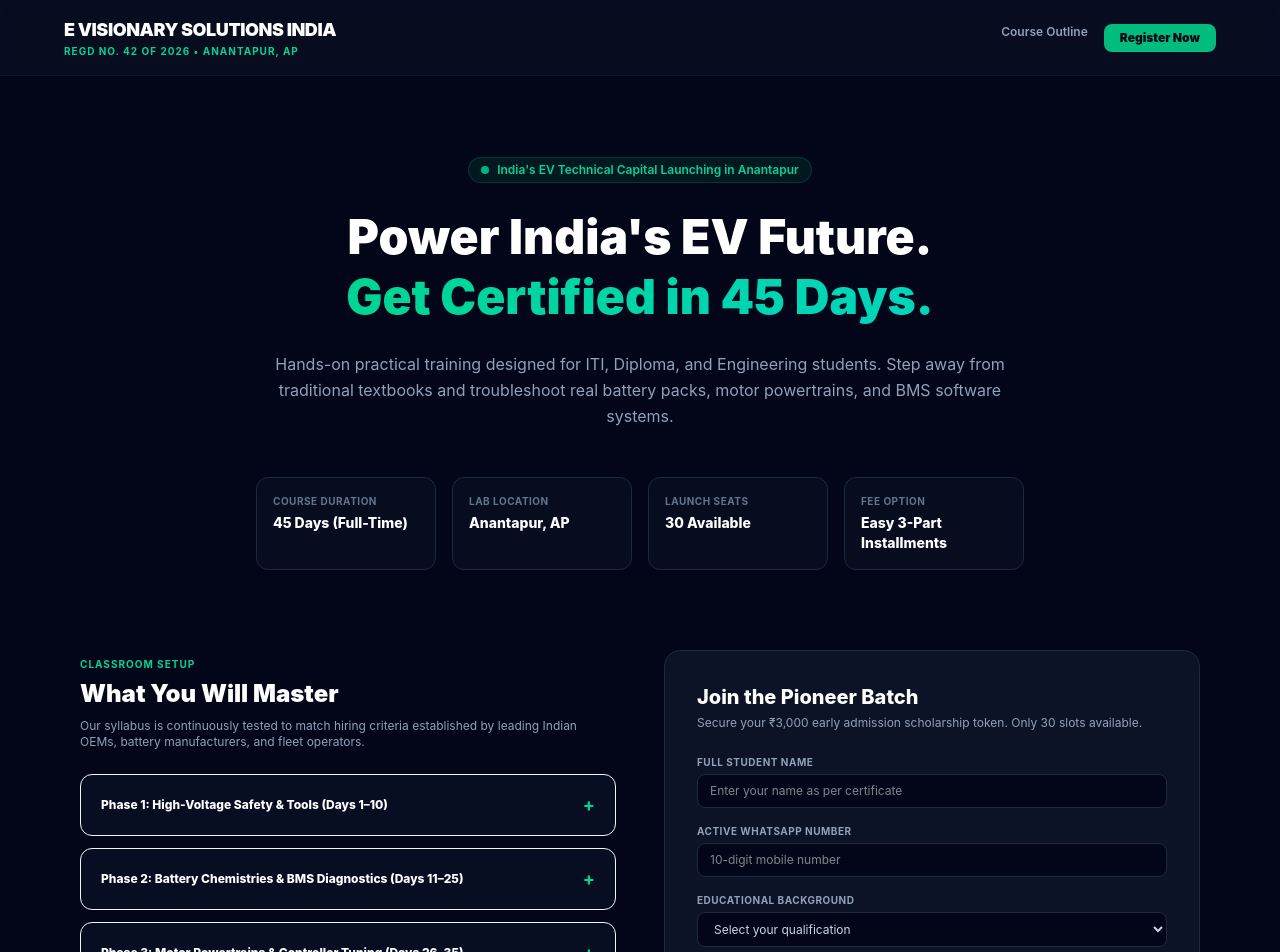
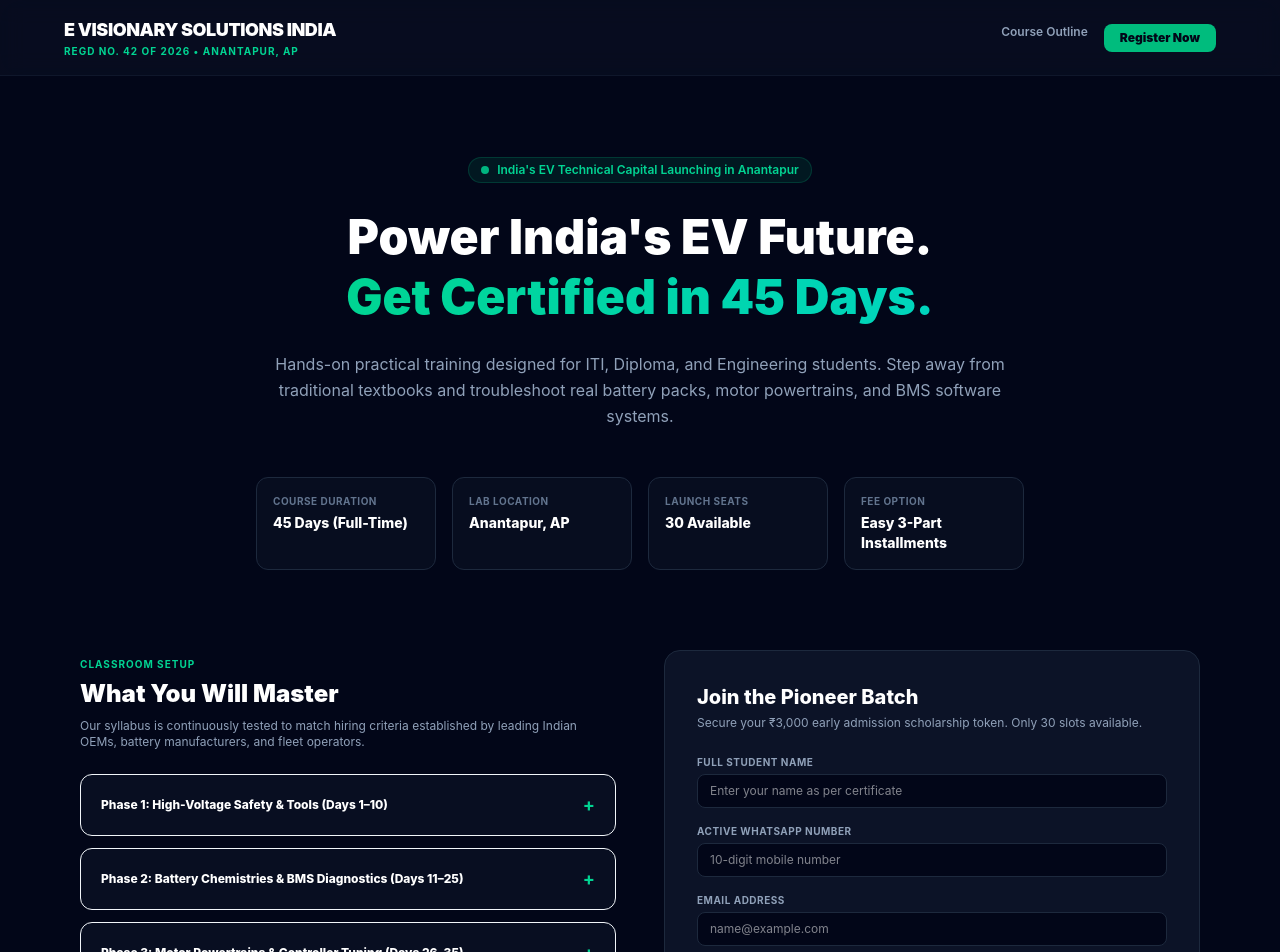
Before and after one commit to evisionATP/evisionary-student-portal, a React (Vite) app: page / in a window 1280 px wide. Shown: the top 952 px of the page. Built offline with nearby package versions, Linux system fonts and the light colour scheme.

Commit message:
feat: switch simulated form intake to active google script endpoint_email

```diff
--- a/src/App.jsx
+++ b/src/App.jsx
@@ -1,10 +1,11 @@
 import React, { useState } from 'react';
 
 export default function EnrollmentPortal() {
-  // Form State
+  // Form State (Now tracking email)
   const [formData, setFormData] = useState({
     studentName: '',
     whatsappNumber: '',
+    email: '',
     education: '',
     preferredBatch: '',
     verifiedChecked: false
@@ -36,9 +37,10 @@ export default function EnrollmentPortal() {
     }
   ];
 
-  // Form Validation Logic
+  // Form Validation Logic (Complete with QA-friendly patterns)
   const validateForm = () => {
     let errors = {};
+
     if (!formData.studentName.trim()) {
       errors.studentName = "Student name is required.";
     } else if (formData.studentName.trim().length < 3) {
@@ -50,6 +52,13 @@ export default function EnrollmentPortal() {
       errors.whatsappNumber = "WhatsApp number is required.";
     } else if (!phoneRegex.test(formData.whatsappNumber)) {
       errors.whatsappNumber = "Enter a valid 10-digit Indian mobile number.";
+    }
+
+    const emailRegex = /^[^\s@]+@[^\s@]+\.[^\s@]+$/;
+    if (!formData.email.trim()) {
+      errors.email = "Email address is required.";
+    } else if (!emailRegex.test(formData.email.trim())) {
+      errors.email = "Please enter a valid email address.";
     }
 
     if (!formData.education) {
@@ -87,7 +96,7 @@ export default function EnrollmentPortal() {
 
       const payload = {
         fullName: formData.studentName,
-        email: "Not Collected",
+        email: formData.email.trim(),
         phone: formData.whatsappNumber,
         course: `EV Program (${formData.preferredBatch.toUpperCase()})`,
         experience: formData.education
@@ -205,7 +214,7 @@ export default function EnrollmentPortal() {
             </div>
           </div>
 
-          {/* 📝 Registration & Lead Intake Form */}
+          {/* 📝 Registration Form Layout */}
           <div id="apply" className="bg-slate-900/80 border border-slate-800 rounded-2xl p-6 md:p-8 space-y-6">
             <div className="text-center lg:text-left">
               <h3 className="text-xl font-extrabold text-white">Join the Pioneer Batch</h3>
@@ -224,6 +233,7 @@ export default function EnrollmentPortal() {
               </div>
             ) : (
               <form onSubmit={handleFormSubmit} className="space-y-4">
+                {/* Field 1: Name */}
                 <div>
                   <label className="block text-[10px] uppercase font-bold text-slate-400 tracking-wider mb-1">Full Student Name</label>
                   <input
@@ -238,6 +248,7 @@ export default function EnrollmentPortal() {
                   {formErrors.studentName && <span data-cy="error-name" className="text-[10px] text-red-500 block mt-1">{formErrors.studentName}</span>}
                 </div>
 
+                {/* Field 2: Phone */}
                 <div>
                   <label className="block text-[10px] uppercase font-bold text-slate-400 tracking-wider mb-1">Active WhatsApp Number</label>
                   <input
@@ -252,6 +263,22 @@ export default function EnrollmentPortal() {
                   {formErrors.whatsappNumber && <span data-cy="error-whatsapp" className="text-[10px] text-red-500 block mt-1">{formErrors.whatsappNumber}</span>}
                 </div>
 
+                {/* NEW Field 3: Email Address Integration */}
+                <div>
+                  <label className="block text-[10px] uppercase font-bold text-slate-400 tracking-wider mb-1">Email Address</label>
+                  <input
+                    type="email"
+                    name="email"
+                    data-cy="input-email"
+                    value={formData.email}
+                    onChange={handleInputChange}
+                    placeholder="name@example.com"
+                    className={`w-full bg-slate-950 border ${formErrors.email ? 'border-red-500 focus:border-red-500' : 'border-slate-800 focus:border-emerald-400'} rounded-lg py-2 px-3 text-xs text-white focus:outline-none`}
+                  />
+                  {formErrors.email && <span data-cy="error-email" className="text-[10px] text-red-500 block mt-1">{formErrors.email}</span>}
+                </div>
+
+                {/* Field 4: Education */}
                 <div>
                   <label className="block text-[10px] uppercase font-bold text-slate-400 tracking-wider mb-1">Educational Background</label>
                   <select
@@ -270,6 +297,7 @@ export default function EnrollmentPortal() {
                   {formErrors.education && <span data-cy="error-education" className="text-[10px] text-red-500 block mt-1">{formErrors.education}</span>}
                 </div>
 
+                {/* Field 5: Batch Schedule */}
                 <div>
                   <label className="block text-[10px] uppercase font-bold text-slate-400 tracking-wider mb-1">Preferred Batch Window</label>
                   <div className="grid grid-cols-2 gap-2">
@@ -300,6 +328,7 @@ export default function EnrollmentPortal() {
                   {formErrors.preferredBatch && <span data-cy="error-batch" className="text-[10px] text-red-500 block mt-1">{formErrors.preferredBatch}</span>}
                 </div>
 
+                {/* Verification Checkbox */}
                 <label className="flex items-start gap-2 pt-2 cursor-pointer">
                   <input
                     type="checkbox"
@@ -315,6 +344,7 @@ export default function EnrollmentPortal() {
                 </label>
                 {formErrors.verifiedChecked && <span data-cy="error-verification" className="text-[10px] text-red-500 block mt-1">{formErrors.verifiedChecked}</span>}
 
+                {/* Submit Button */}
                 <button
                   type="submit"
                   data-cy="btn-submit"
```
